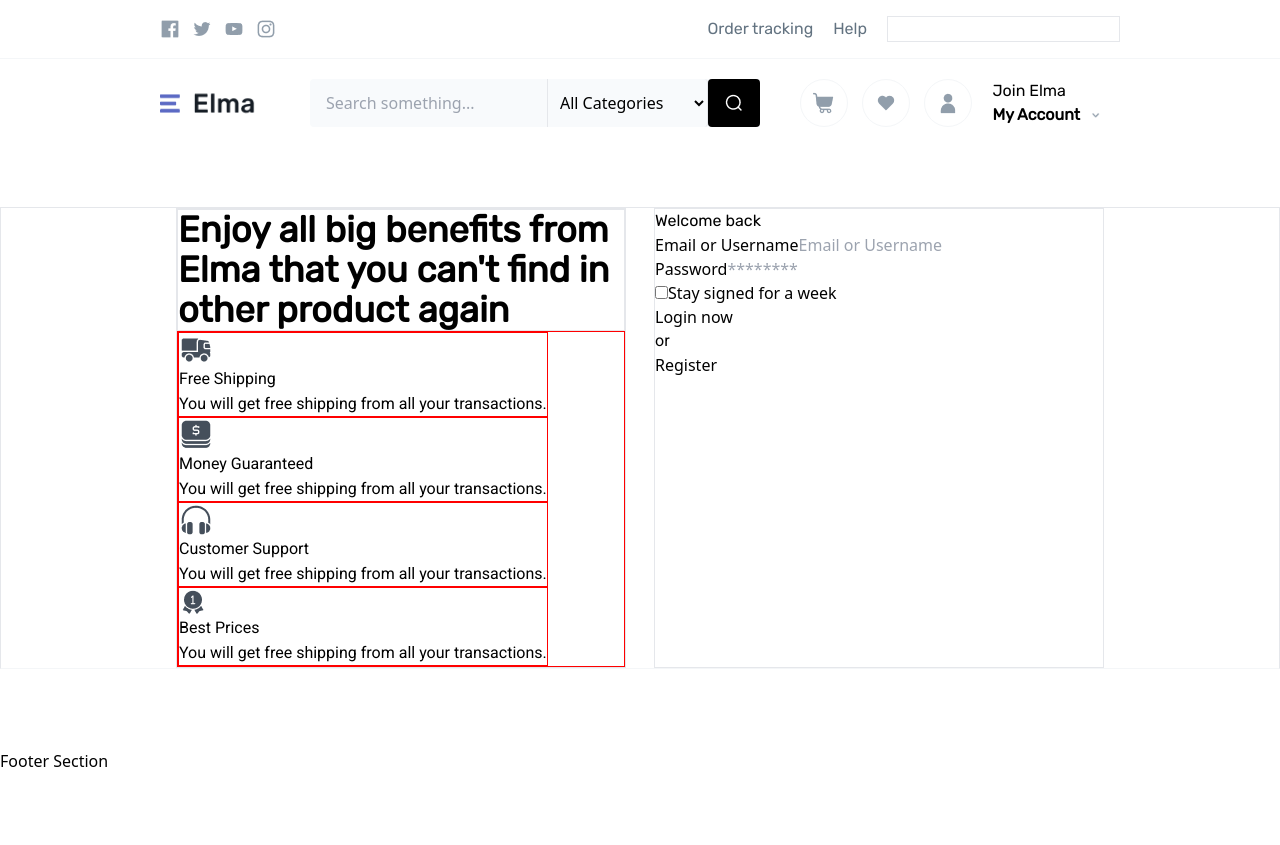
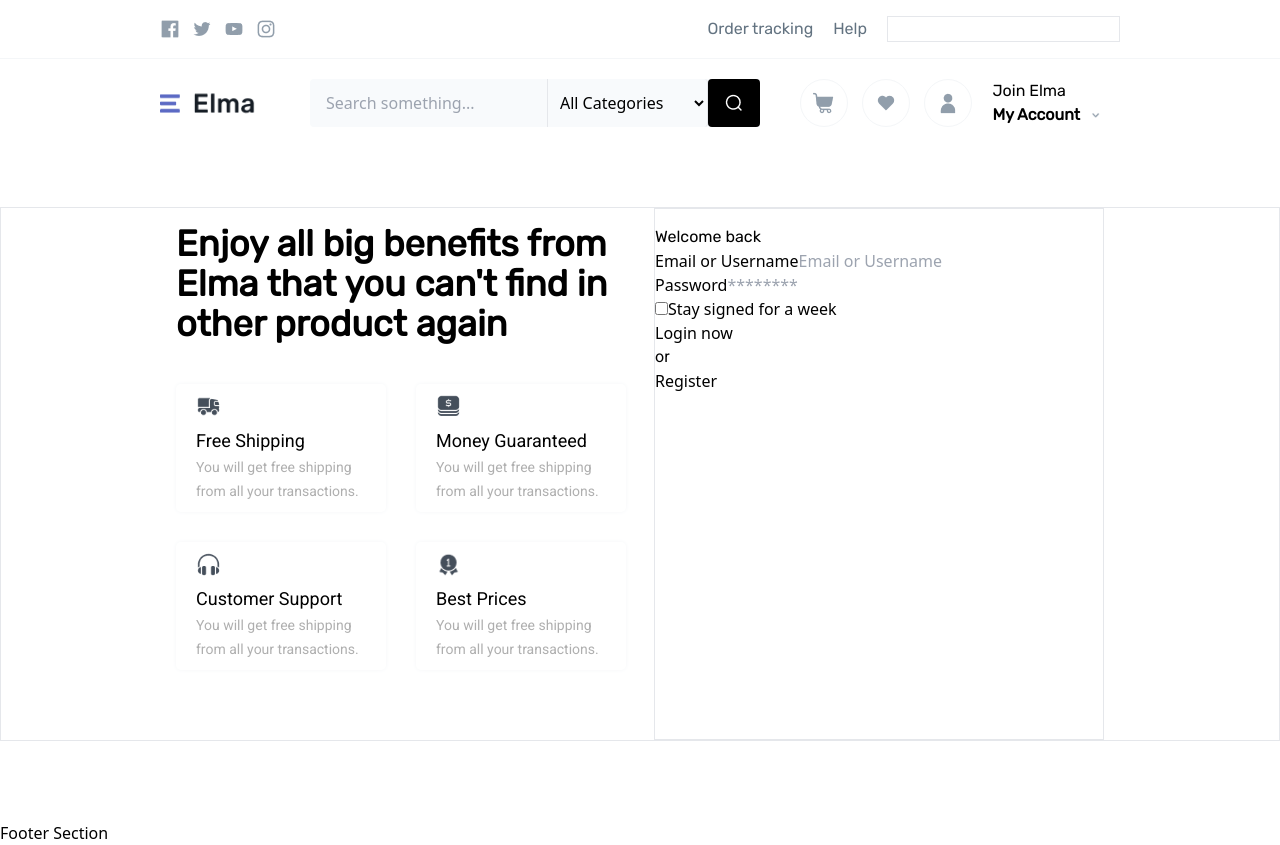
Before and after one commit to ozo-vehe/elma, a Vue app: page /login in a window 1280 px wide. Before the commit the page ends 800 px from the top, so only its background shows below. Built offline with nearby package versions, Linux system fonts and the light colour scheme.

Commit message:
finsihed the intro section of the login page

```diff
--- a/src/views/LoginView.vue
+++ b/src/views/LoginView.vue
@@ -8,9 +8,9 @@
 
 <template>
   <main class="flex flex-wrap justify-center gap-x-7 border my-20">
-    <div class="border w-450 flex flex-wrap">
-      <h1 class="w-full border text-4xl font-bold">Enjoy all big benefits from Elma that you can't find in other product again</h1>
-      <div class="productContainer flex flex-wrap w-full">
+    <div class="w-450 flex flex-wrap pt-4">
+      <h1 class="w-full  text-4xl font-bold">Enjoy all big benefits from Elma that you can't find in other product again</h1>
+      <div class="productContainer flex flex-wrap justify-between w-full">
         <div>
           <img :src="freeShipping" alt="Free Shipping">
           <p>Free Shipping</p>
@@ -34,7 +34,7 @@
       </div>
     </div>
 
-    <div class="border w-450">
+    <div class="border w-450 pt-4">
       <h2>Welcome back</h2>
       <p></p>
       <form>
@@ -66,12 +66,26 @@
 <style scoped>
   main {
     padding: 0px 12.5%;
-    border-bottom: thin solid #F4F6F8;
   }
   .productContainer {
-    border: thin solid red;
+    padding: 40px 0px;
   }
   .productContainer div {
-    border: thin solid red;
+    box-shadow: 0px 0px 4px #F4F6F8;
+    border-radius: 5px;
+    width: 210px;
+    padding: 10px 20px;
+    margin-bottom: 30px;
+  }
+  .productContainer div img {
+    width: 25px;
+    margin-bottom: 8px;
+  }
+  .productContainer div p {
+    font-size: 18px;
+  }
+  .productContainer div span {
+    font-size: 14px;
+    color: #afafaf;
   }
 </style>
```
